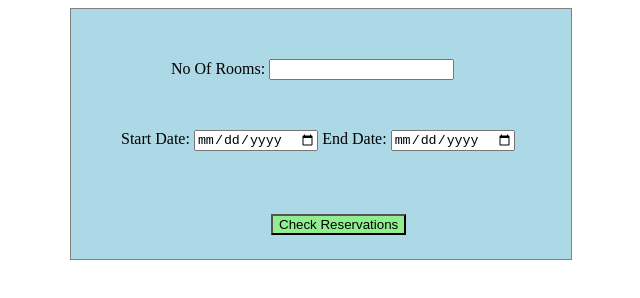
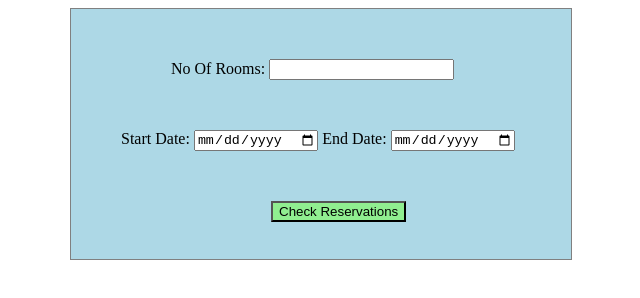
Before and after one commit to ashishkaul/simple-hotel-reservation-app, a plain HTML site: page index.html in a window 1280 px wide. Shown: the whole page, without its empty margins (442-1082 px from the left). Drawn offline with Linux system fonts and the light colour scheme.

Commit message:
Corrected UI issue to work with chrome

```diff
--- a/index.html
+++ b/index.html
@@ -20,7 +20,9 @@
                 <label>End Date:</label>
                 <input type="date" id="end-date">
             </div>
-            <button type="submit" id="check-reservations-button">Check Reservations</button>
+            <div id="reservations-container">
+                <button type="submit" id="check-reservations-button">Check Reservations</button>
+            </div>
         </div>
     </body>
 </html>
--- a/main.css
+++ b/main.css
@@ -22,9 +22,14 @@
     flex: auto;
 }
 
+#reservations-container {
+    left: 40%;
+    top: 60%;
+    position: relative;
+    flex: auto;
+}
+
 #check-reservations-button{
-    left:40%;
-    top: 65%;
     position: relative;
     background-color: lightgreen;
     flex: auto;
--- a/main.js
+++ b/main.js
@@ -23,7 +23,7 @@ const setHtmlAttribute = (attributeName, attributeValue, element) => {
     setHtmlAttribute(MIN_ATTRIBUTE, new Date().toISOString().split("T")[0], endDate)
 })();
 
-checkReservations.addEventListener(CLICK_EVENT, () =>{
+checkReservations.addEventListener(CLICK_EVENT, () => {
     let startIndex = helper.GetIndexFromDate(new Date(startDate.value));
     let endIndex = helper.GetIndexFromDate(new Date(endDate.value));
 
```
